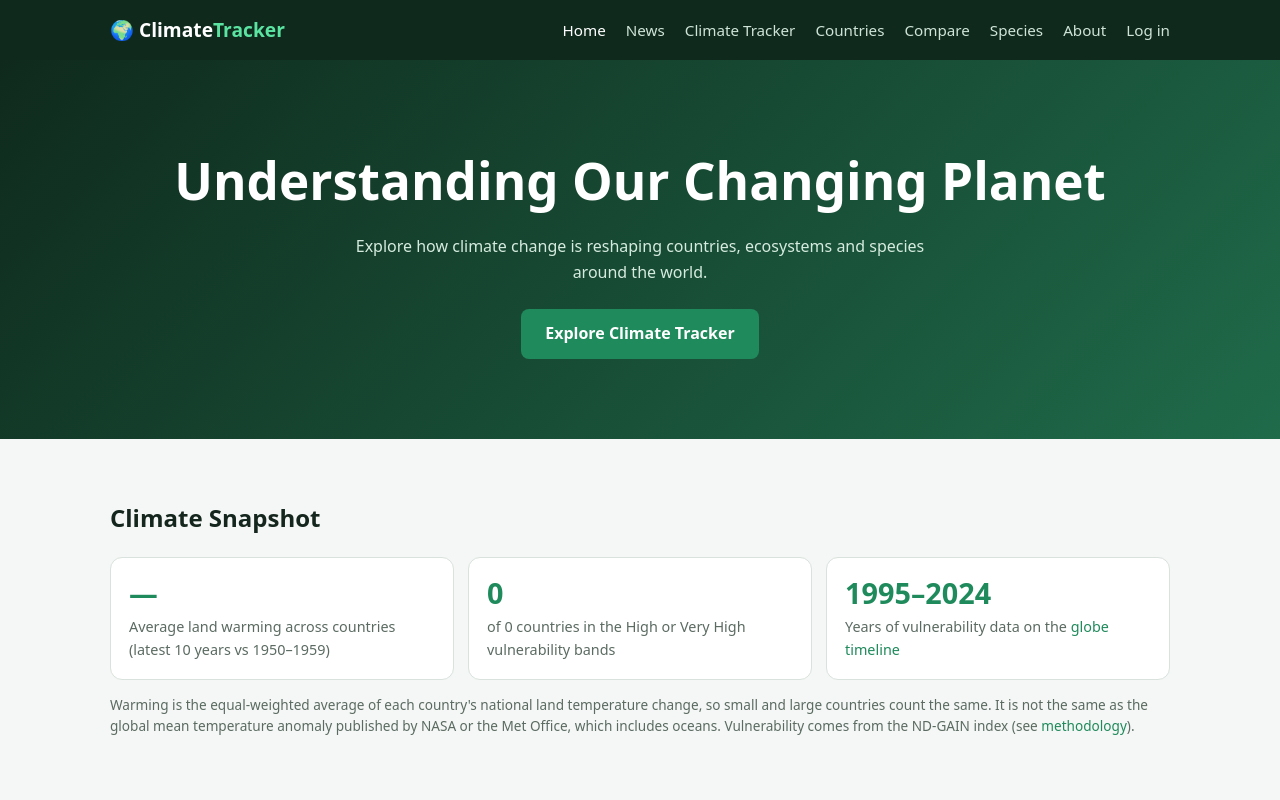
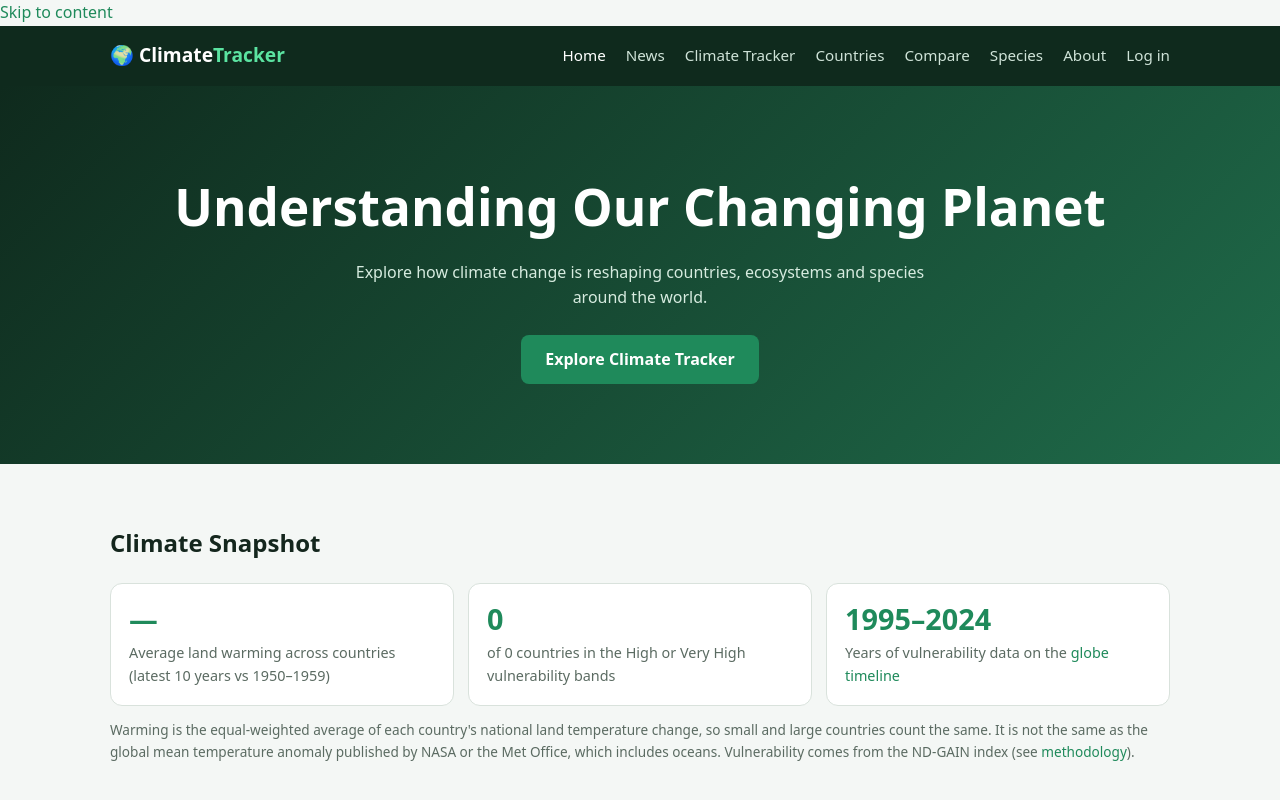
Before and after one commit to mindsetalley/Climate-Tracker, a PHP site: page /index.php in a window 1280 px wide. Run offline with PHP 8.4, Linux system fonts and the light colour scheme; data comes from the database, SQL or seed files in the repository; data that the repository does not hold is empty.

Commit message:
Add meta tags for SEO and accessibility improvements

```diff
--- a/includes/header.php
+++ b/includes/header.php
@@ -11,13 +11,18 @@ $user = current_user();
   <meta charset="UTF-8">
   <meta name="viewport" content="width=device-width, initial-scale=1">
   <title><?= e($pageTitle) ?> | Climate Tracker</title>
+  <meta name="description" content="<?= e($metaDesc) ?>">
+  <meta property="og:type" content="website">
+  <meta property="og:title" content="<?= e($pageTitle) ?> | Climate Tracker">
+  <meta property="og:description" content="<?= e($metaDesc) ?>">
   <link rel="stylesheet" href="<?= url('assets/css/style.css') ?>?v=<?= filemtime(__DIR__ . '/../assets/css/style.css') ?>"></head>
 <body>
+<body>
+<a class="skip" href="#main">Skip to content</a>
 <header class="site-header">
   <div class="container nav-wrap">
     <a href="<?= url() ?>" class="logo">🌍 Climate<span>Tracker</span></a>
-    <button class="nav-toggle" id="navToggle" aria-label="Toggle menu">☰</button>
-    <nav id="mainNav">
+    <button class="nav-toggle" id="navToggle" aria-label="Toggle menu" aria-controls="mainNav" aria-expanded="false">☰</button>    <nav id="mainNav">
       <a href="<?= url() ?>" class="<?= $current === 'index.php' ? 'active' : '' ?>">Home</a>
       <a href="<?= url('news.php') ?>">News</a>
       <a href="<?= url('tracker.php') ?>">Climate Tracker</a>
@@ -37,4 +42,4 @@ $user = current_user();
     </nav>
   </div>
 </header>
-<main>
+<main id="main">
```
